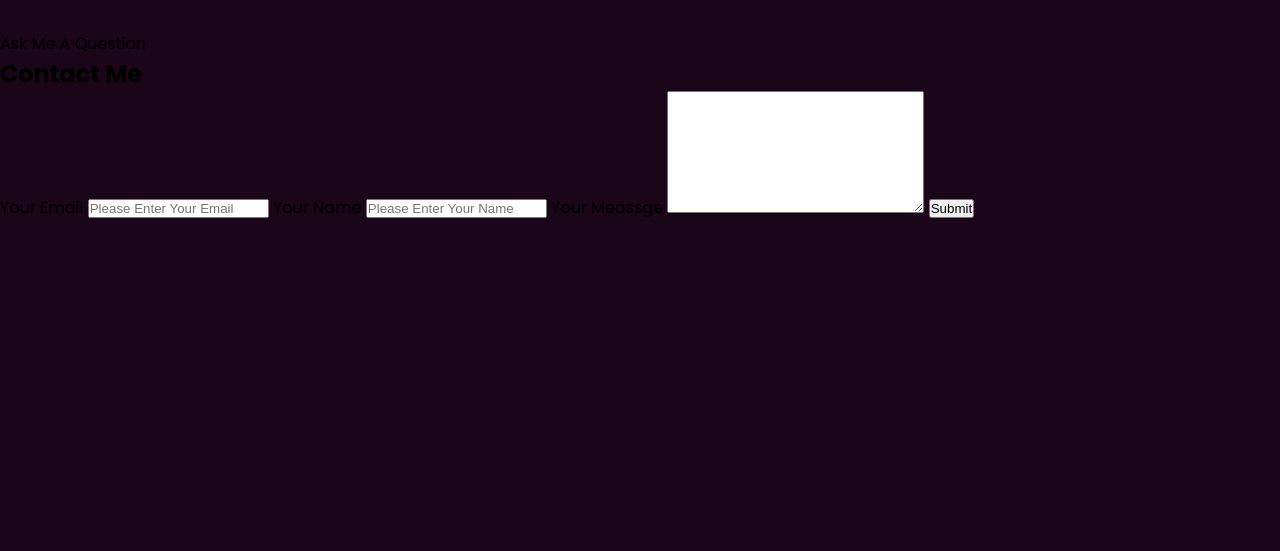
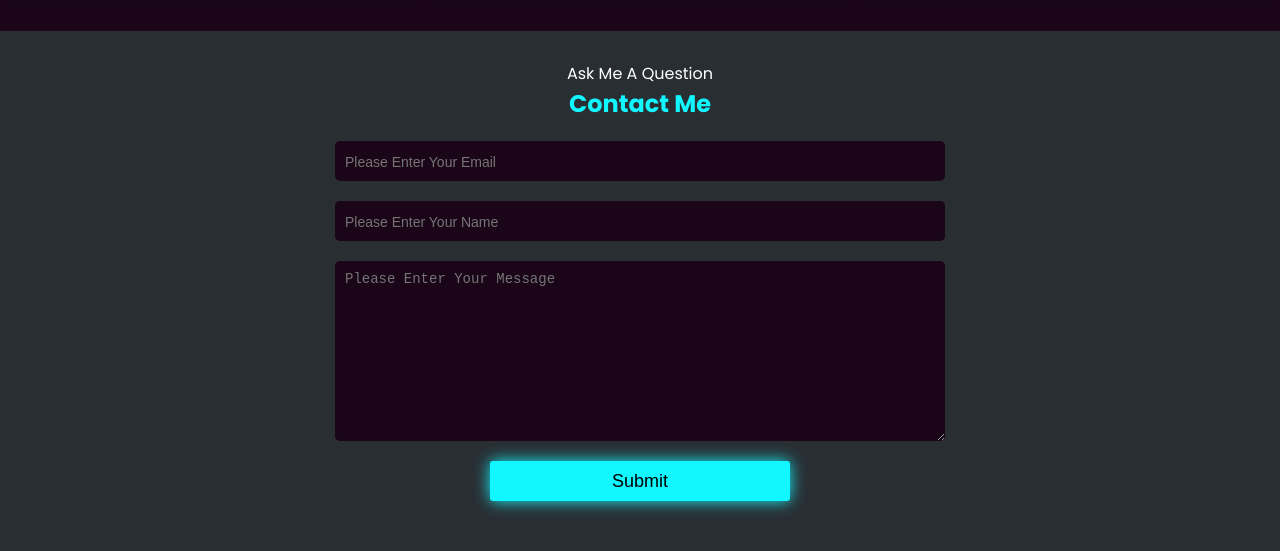
Before and after one commit to karam069/My-Portfolio, a plain HTML site: page index.html in a window 1280 px wide. Shown: the part 3487-4038 px from the top of the page. Before the commit the page ends 3707 px from the top, so only its background shows below. Drawn offline with Linux system fonts and the light colour scheme.

Commit message:
Finished the website

```diff
--- a/SASS/main.scss
+++ b/SASS/main.scss
@@ -424,6 +424,46 @@ body{
     height: 50px !important;
     margin-top: 5px;
 }
+.contact{
+    background-color: $secondBgColor;
+    text-align: center;
+    color: white;
+    padding: 30px ;
+}
+.upper-sec-contact h2{
+    color: $hoverColor;
+}
+.forms form input, .forms form textarea{
+    display: block;
+    margin: auto;
+    width: 50%;
+    height: 40px;
+    border-radius: 5px;
+    color: white;
+    background-color: $bgColor;
+    border: none;
+    outline: none;
+    padding: 10px;
+    margin-top: 20px;
+    font-size: 18px;
+}
+.forms form textarea{
+    height: 100%;
+}
+.forms form input::placeholder, .forms form textarea::placeholder{
+   font-size: 14px;
+}
+.btn-sub{
+    width: 300px;
+    height: 40px;
+    margin: 20px 0;
+    border-radius: 3px;
+    border: none;
+    outline: none;
+    background-color: $hoverColor;
+    font-size: 18px;
+    filter: drop-shadow($neonBoxShadow);
+}
 @media screen and (max-width: 600px){
     .loader{
         font-size: 30px;
@@ -534,6 +574,9 @@ body{
     .projectImg{
         width: 370px;
     }
+    .forms form input, .forms form textarea{
+        width: 80%;
+    }
 }
 
 // Animation
--- a/index.html
+++ b/index.html
@@ -179,7 +179,7 @@
     <!-- End Portfolio -->
 
     <!--Start Contact-->
-      <div class="contact">
+      <div class="contact" id="contact">
         <div class="upper-sec-contact">
           <p>Ask Me A Question</p>
           <h2>Contact Me</h2>
@@ -189,16 +189,16 @@
   action="https://formspree.io/f/mvoeqeya"
   method="POST"
 >
-            <label for="emai" id="mail">Your Email</label>
+            <label for="emai" id="mail"></label>
             <input class="text-center" type="email" name="email" placeholder="Please Enter Your Email" required>
 
-            <label for="nam">Your Name</label>
+            <label for="nam"></label>
             <input class="text-center" type="text" placeholder="Please Enter Your Name" name="name" required>
 
-            <label>Your Meassge</label>
-            <textarea name="Message" cols="30" rows="8" required></textarea>
+            <label></label>
+            <textarea name="Message" cols="120" rows="8" required placeholder="Please Enter Your Message"></textarea>
 
-            <button type="submit" class=" btn-sub text-center">Submit</button>
+            <button type="submit" class="btn-sub">Submit</button>
           </form>
         </div>
       </div>
```
Also changed, not shown: SASS/main.css, 1 other file.
